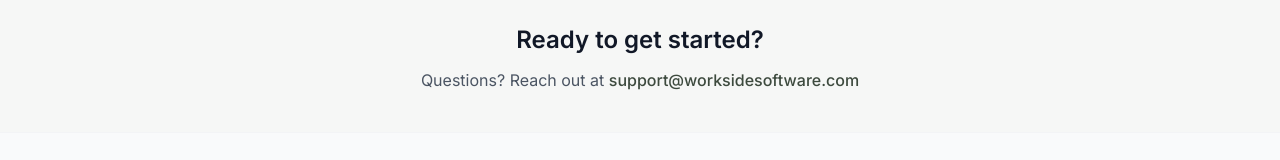
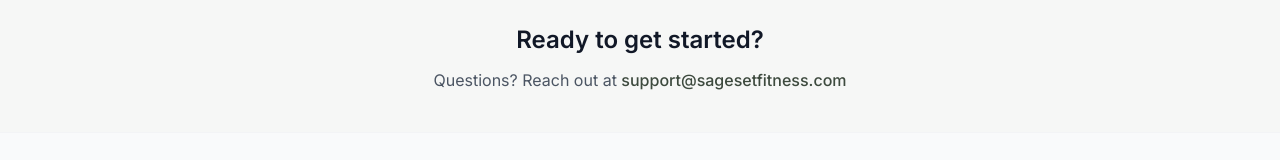
Before and after one commit to suntan-superman/SageSetWeb, a React (Vite) app: page / in a window 1280 px wide. Shown: the part 1916-2076 px from the top of the page. Built offline with nearby package versions, Linux system fonts and the light colour scheme; no server answers.

Commit message:
Update Onboarding and Version

```diff
--- a/src/pages/HomePage.jsx
+++ b/src/pages/HomePage.jsx
@@ -89,8 +89,8 @@
           <h2 className="text-2xl font-semibold text-gray-900">Ready to get started?</h2>
           <p className="mt-3 text-gray-600">
             Questions? Reach out at{' '}
-            <a href="mailto:support@worksidesoftware.com" className="font-medium text-sage-700 hover:text-sage-800">
-              support@worksidesoftware.com
+            <a href="mailto:support@sagesetfitness.com" className="font-medium text-sage-700 hover:text-sage-800">
+              support@sagesetfitness.com
             </a>
           </p>
         </div>
--- a/src/pages/PrivacyPolicyPage.jsx
+++ b/src/pages/PrivacyPolicyPage.jsx
@@ -126,7 +126,7 @@
             </ul>
             <p>
               To exercise these rights, contact us at{' '}
-              <a href="mailto:support@worksidesoftware.com">support@worksidesoftware.com</a>.
+              <a href="mailto:support@sagesetfitness.com">support@sagesetfitness.com</a>.
             </p>
           </Section>
 
@@ -147,7 +147,7 @@
           <Section title="10. Contact Us">
             <p>
               If you have questions about this Privacy Policy, contact us at:{' '}
-              <a href="mailto:support@worksidesoftware.com">support@worksidesoftware.com</a>
+              <a href="mailto:support@sagesetfitness.com">support@sagesetfitness.com</a>
             </p>
           </Section>
         </div>
--- a/src/pages/SupportPage.jsx
+++ b/src/pages/SupportPage.jsx
@@ -57,10 +57,10 @@
             <div>
               <h2 className="text-lg font-semibold text-gray-900">Email Support</h2>
               <a
-                href="mailto:support@worksidesoftware.com"
+                href="mailto:support@sagesetfitness.com"
                 className="mt-1 text-sage-700 hover:text-sage-800 font-medium text-lg"
               >
-                support@worksidesoftware.com
+                support@sagesetfitness.com
               </a>
               <p className="mt-2 text-gray-600">
                 We typically respond within 24 hours.
--- a/src/pages/TermsOfServicePage.jsx
+++ b/src/pages/TermsOfServicePage.jsx
@@ -160,7 +160,7 @@
           <Section title="12. Contact Us">
             <p>
               If you have questions about these Terms, contact us at:{' '}
-              <a href="mailto:support@worksidesoftware.com">support@worksidesoftware.com</a>
+              <a href="mailto:support@sagesetfitness.com">support@sagesetfitness.com</a>
             </p>
           </Section>
         </div>
```
Also changed, not shown: 1 other file (tests, documents, lock files or other folders).
